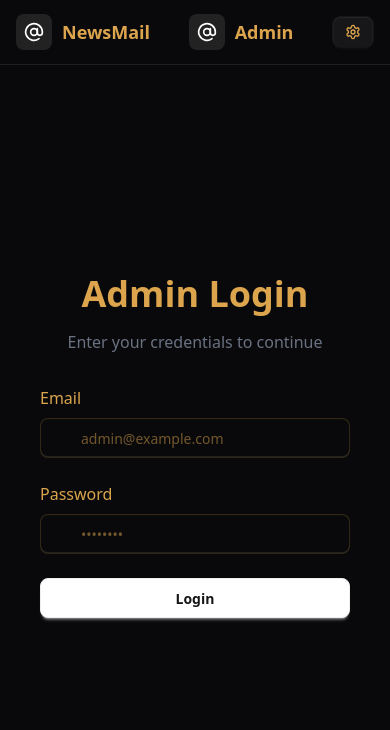
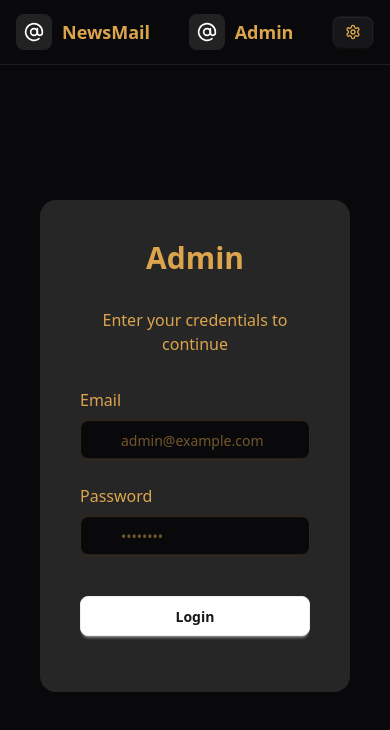
Before and after one commit to Nevin100/NewsMail, a React (Vite) app in the folder frontend/: page /admin in a window 390 px wide. Shown: the top 730 px of the page. Built offline with nearby package versions, Linux system fonts and the light colour scheme.

Commit message:
Setting and Fixiung Bugs

```diff
--- /dev/null
+++ b/frontend/src/Components/Admin/AdminImage.jsx
@@ -0,0 +1,31 @@
+const AdminImage = ({ title }) => {
+  return (
+    <div className="hidden lg:flex items-center justify-center bg-base-200 p-2">
+      <div className="max-w-md text-center">
+        <div className="flex flex-col items-center gap-4 mb-8">
+          {/* Row 1 */}
+          <div className="flex gap-4">
+            <div className="w-25 h-25 rounded-2xl bg-primary/10 animate-pulse" />
+          </div>
+
+          {/* Row 2 */}
+          <div className="flex gap-4">
+            <div className="w-27 h-27 rounded-2xl bg-primary/10" />
+            <div className="w-27 h-27 rounded-2xl bg-primary/10 animate-pulse" />
+          </div>
+
+          {/* Row 3 */}
+          <div className="flex gap-4">
+            <div className="w-30 h-30 rounded-2xl bg-primary/10 animate-pulse" />
+            <div className="w-30 h-30 rounded-2xl bg-primary/10" />
+            <div className="w-30 h-30 rounded-2xl bg-primary/10 animate-pulse" />
+          </div>
+        </div>
+
+        <h2 className="text-2xl font-bold mb-4">{title}</h2>
+      </div>
+    </div>
+  );
+};
+
+export default AdminImage;
--- a/frontend/src/Components/Admin/AdminLogin.jsx
+++ b/frontend/src/Components/Admin/AdminLogin.jsx
@@ -5,82 +5,90 @@ import { toast } from "react-hot-toast";
 import { useNavigate } from "react-router-dom";
 
 const AdminLogin = () => {
+  // Form state to handle email and password
   const [formData, setFormData] = useState({ email: "", password: "" });
   const navigate = useNavigate();
 
+  // Handle form submission
   const handleSubmit = async (e) => {
     e.preventDefault();
-    if (!formData.email || !formData.password)
-      return toast.error("Fill all fields");
+
+    // Simple validation
+    if (!formData.email || !formData.password) {
+      toast.error("Please fill all fields");
+      return;
+    }
 
     try {
-      // eslint-disable-next-line no-unused-vars
-      const response = await instance.post("/admin/admin-login", formData);
+      // Make API call to login admin
+      await instance.post("/admin/admin-login", formData);
+
       toast.success("Login Successful!");
-      navigate("/admin-dashboard"); // protected route
+      navigate("/admin-dashboard");
     } catch (err) {
       toast.error(err?.response?.data?.message || "Login failed");
     }
   };
 
   return (
-    <div className="min-h-screen grid lg:grid-cols-2 overflow-hidden">
-      {/* Left Image */}
-      <div className="hidden lg:block relative">
-        <img
-          src="https://www.shutterstock.com/image-vector/secure-login-icon-representing-privacy-260nw-2634921917.jpg"
-          alt="Login Visual"
-          className="w-full h-full object-cover"
-        />
-        <div className="absolute inset-0 bg-gradient-to-r from-black via-transparent to-black opacity-40" />
-      </div>
-
-      {/* Right Form */}
-      <div className="flex flex-col justify-center items-center px-6 sm:px-12">
-        <div className="w-full max-w-md space-y-8">
+    <div className="h-screen grid lg:grid-cols-1 ">
+      <div className="flex flex-col justify-center items-center px-6 sm:px-12 bg-base-500">
+        <div className="w-full max-w-md space-y-8 bg-neutral-800 m-4 p-10 rounded-2xl">
           <div className="text-center">
-            <h1 className="text-4xl font-bold">Admin Login</h1>
-            <p className="text-gray-500 lg:mt-3 mt-4">
+            <h1 className="lg:text-6xl md:text-4xl text-3xl mb-8 font-bold  ">
+              Admin{" "}
+            </h1>
+            <p className=" lg:mt-3 mt-4 text-md">
               Enter your credentials to continue
             </p>
           </div>
 
           <form className="space-y-6" onSubmit={handleSubmit}>
-            {/* Email */}
+            {/* Email input */}
             <div>
-              <label className="block mb-2 font-medium">Email</label>
+              <label htmlFor="email" className="block mb-2 font-medium ">
+                Email
+              </label>
               <div className="relative">
                 <Mail className="absolute top-3 left-3 text-gray-400" />
                 <input
+                  id="email"
                   type="email"
-                  className="w-full pl-10 input input-bordered"
+                  name="email"
+                  className="w-full pl-10 input input-bordered text-md"
                   placeholder="admin@example.com"
                   value={formData.email}
                   onChange={(e) =>
                     setFormData({ ...formData, email: e.target.value })
                   }
+                  required
                 />
               </div>
             </div>
 
-            {/* Password */}
+            {/* Password input */}
             <div>
-              <label className="block mb-2 font-medium">Password</label>
+              <label htmlFor="password" className="block mb-2 font-medium">
+                Password
+              </label>
               <div className="relative">
                 <Lock className="absolute top-3 left-3 text-gray-400" />
                 <input
+                  id="password"
                   type="password"
-                  className="w-full pl-10 input input-bordered"
+                  name="password"
+                  className="w-full pl-10 input input-bordered text-md"
                   placeholder="••••••••"
                   value={formData.password}
                   onChange={(e) =>
                     setFormData({ ...formData, password: e.target.value })
                   }
+                  required
                 />
               </div>
             </div>
 
-            <button type="submit" className="btn btn-primary w-full">
+            <button type="submit" className="btn btn-primary w-full my-4">
               Login
             </button>
           </form>
```
